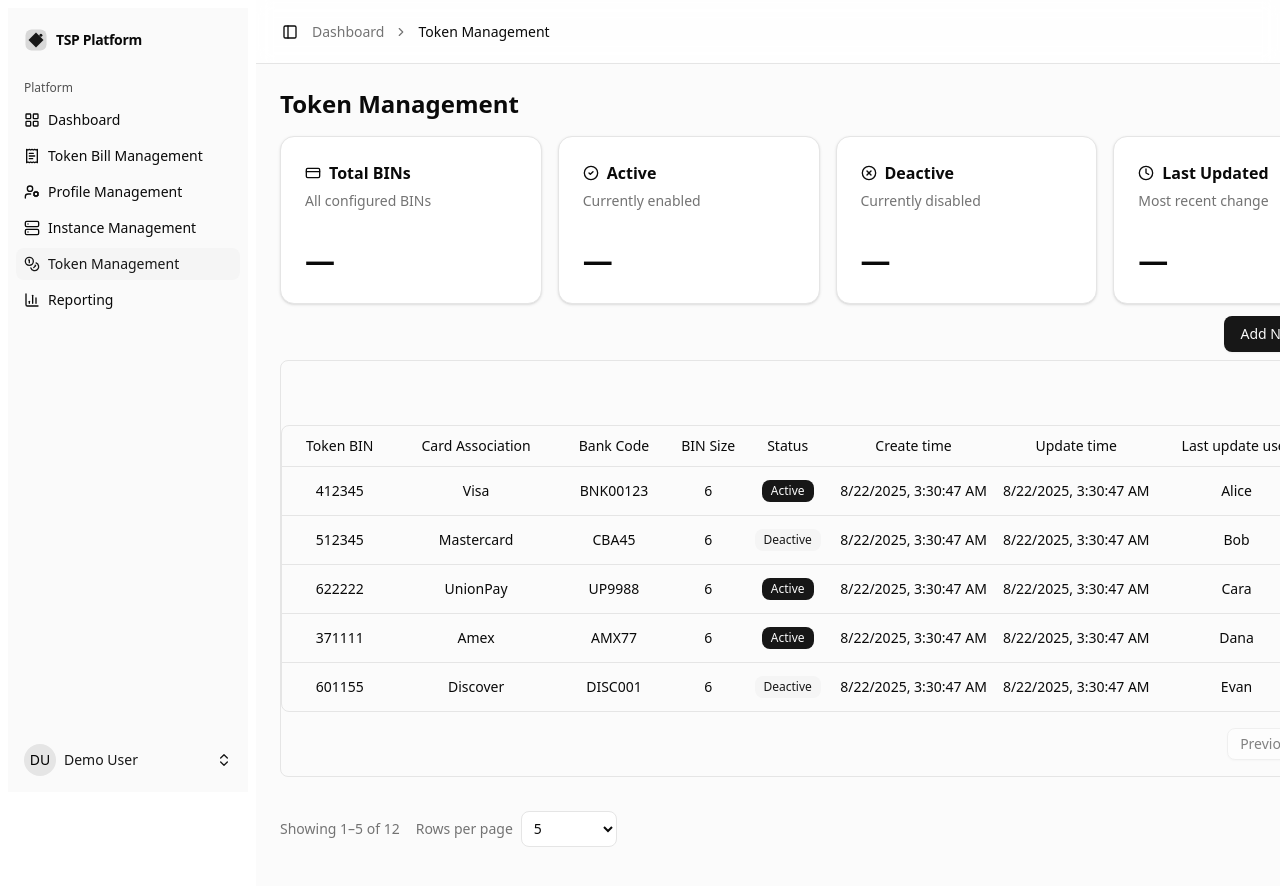
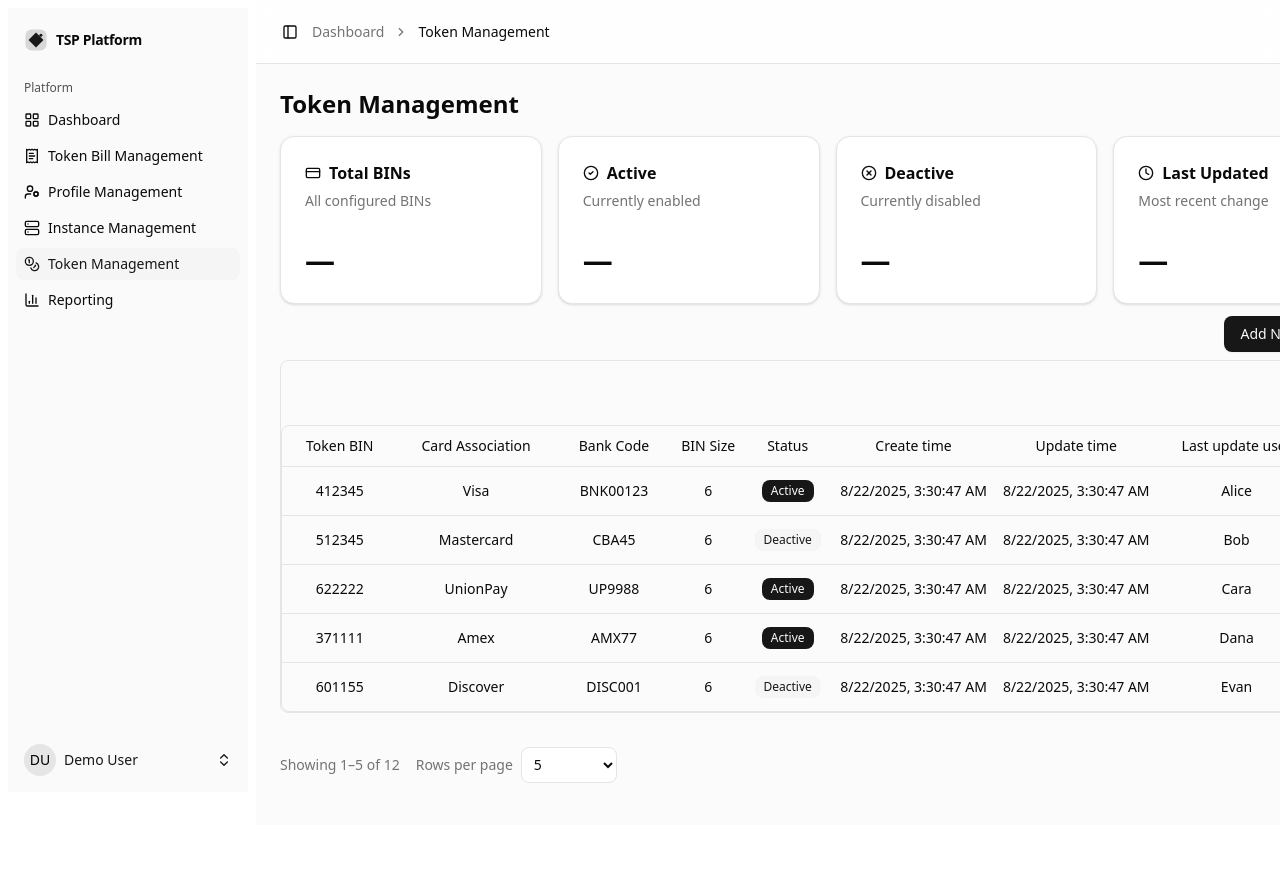
Before and after one commit to SupunAdi/tsp-project, a React (Vite) app: page /tokens in a window 1280 px wide. Shown: the top 886 px of the page. After the commit the page ends 825 px from the top, so only its background shows below. Built offline with nearby package versions, Linux system fonts and the light colour scheme.

Commit message:
updated data table

```diff
--- a/src/components/ui/data-table.tsx
+++ b/src/components/ui/data-table.tsx
@@ -72,7 +72,7 @@ export function DataTable<TData, TValue>({
               .filter(
                 (column) => column.getCanHide()
               )
-              .map((column) => {
+              .map((column) =>{
                 return (
                   <DropdownMenuCheckboxItem
                     key={column.id}
@@ -133,7 +133,7 @@ export function DataTable<TData, TValue>({
         </TableBody>
       </Table>
     </div>
-    <div className="flex items-center justify-end space-x-2 py-4">
+    {/* <div className="flex items-center justify-end space-x-2 py-4">
         <Button
           variant="outline"
           size="sm"
@@ -150,7 +150,7 @@ export function DataTable<TData, TValue>({
         >
           Next
         </Button>
-      </div>
+      </div> */}
     </div>
   )
 }
--- a/src/pages/dashboard/columns.tsx
+++ b/src/pages/dashboard/columns.tsx
@@ -109,7 +109,7 @@ export function createColumns(opts: { onToggleStatus: (id: string) => void }): C
     {
       id: "binSize",
       header: () => <div className="text-center">BIN Size</div>,
-      // compute from tokenBin (digits length), matching your modal logic
+      // compute from tokenBin (digits length)
       cell: ({ row }) => {
         const t: string = row.original.tokenBin || ""
         return <div className="text-center">{t.replace(/\D/g, "").length}</div>
```
